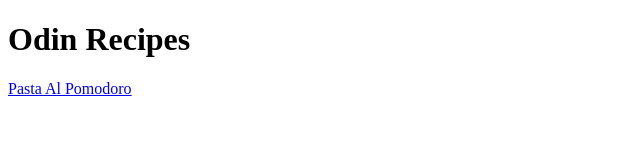
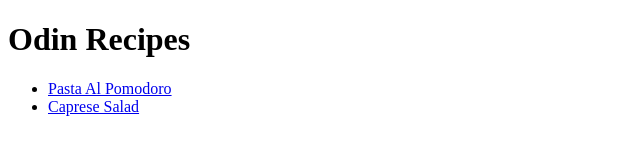
Before and after one commit to mluvara/favorite-recipes, a plain HTML site: page index.html in a window 1280 px wide. Shown: the whole page, without its empty margins (0-640 px from the left). Drawn offline with Linux system fonts and the light colour scheme.

Commit message:
added salad.html href link and grouped it into unordered list with pasta.html to prevent clumping

```diff
--- a/index.html
+++ b/index.html
@@ -8,7 +8,9 @@
 <body>
     <header>
         <h1>Odin Recipes</h1>
-        <a href="recipes/pasta.html">Pasta Al Pomodoro</a>
+        <ul>
+         <li><a href="recipes/pasta.html">Pasta Al Pomodoro</a></li>
+         <li><a href="recipes/salad.html">Caprese Salad</a></li>
     </header>
 </body>
 </html>
```
